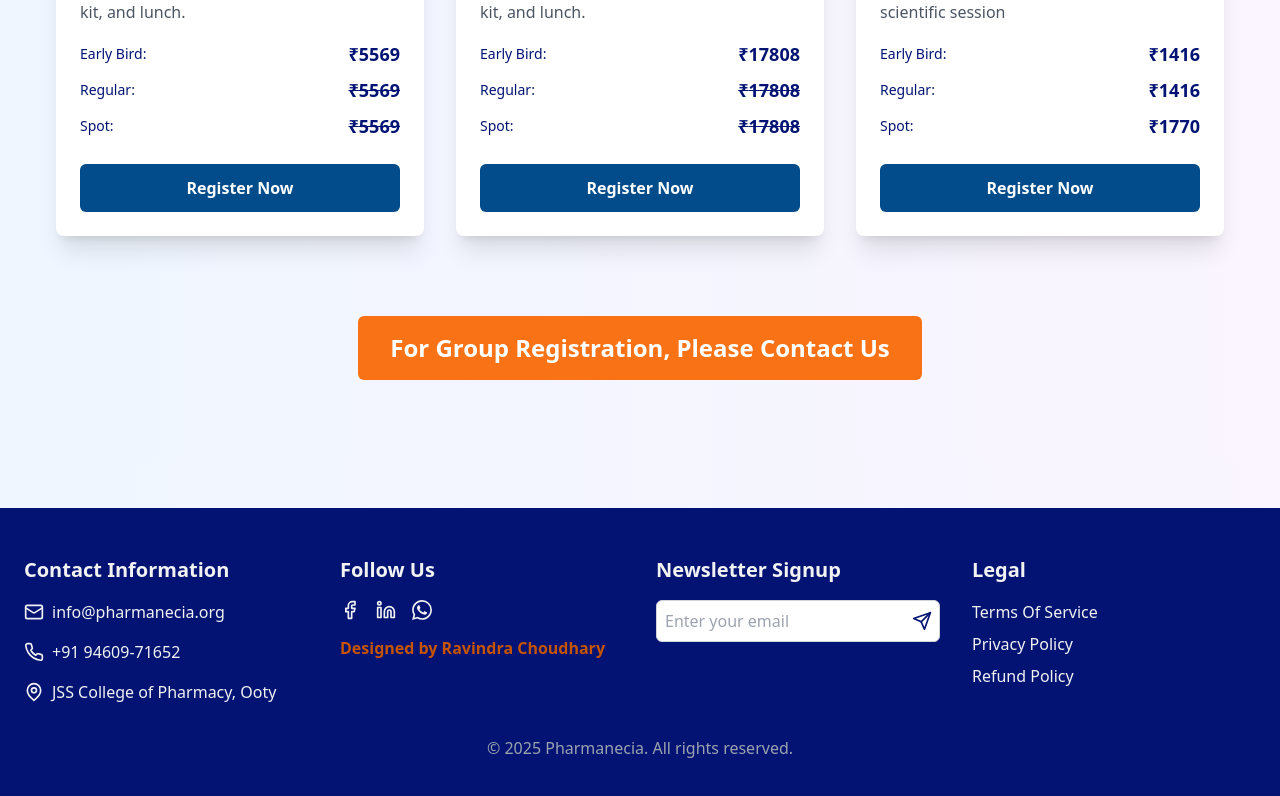
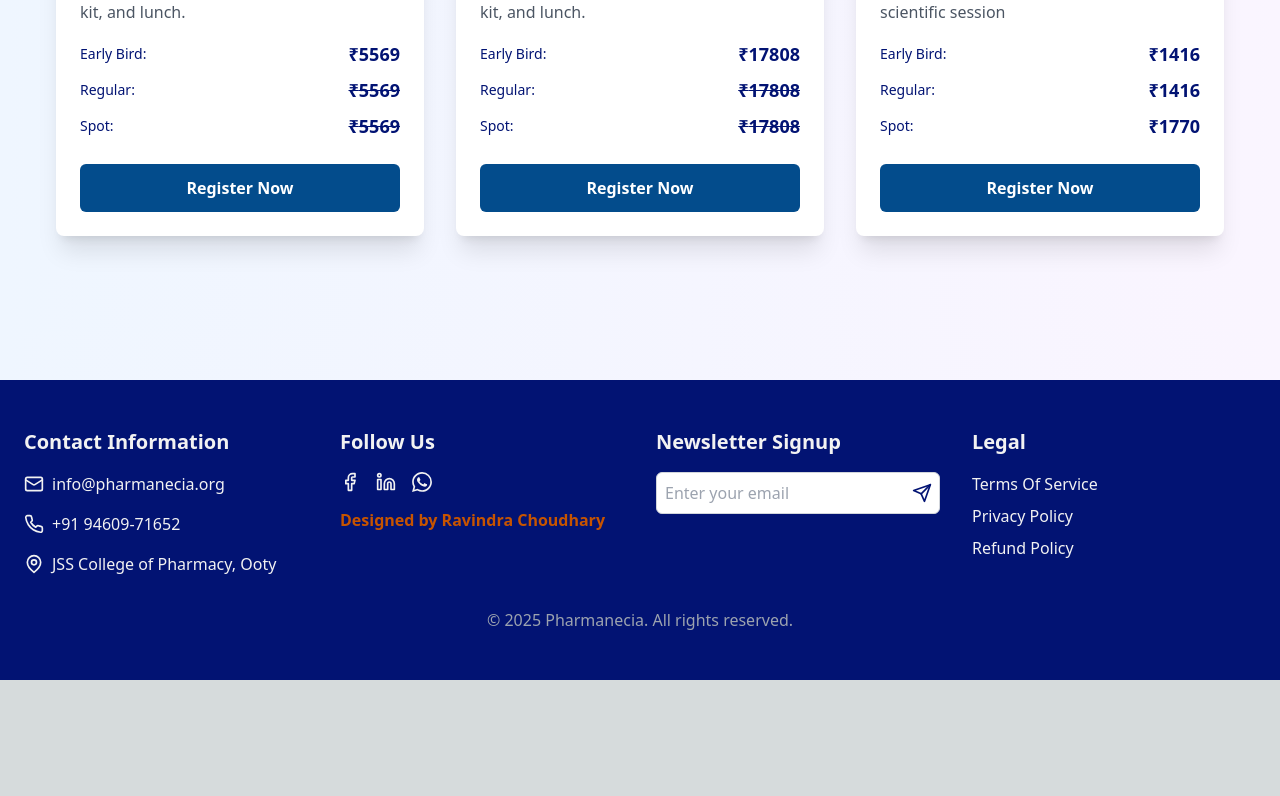
Before and after one commit to ravindrasirvi609/pharmanecia, a Next.js app: page /Registration in a window 1280 px wide. Shown: the part 1527-2323 px from the top of the page. After the commit the page ends 2207 px from the top, so only its background shows below. Built offline with nearby package versions, Linux system fonts and the light colour scheme; no server answers.

Commit message:
Remove group registration contact button from RegistrationPlans component

```diff
--- a/src/components/RegistrationPlans.tsx
+++ b/src/components/RegistrationPlans.tsx
@@ -356,13 +356,6 @@ const RegistrationPlans: React.FC = () => {
             </div>
           </div>
         </div>
-        <div className="flex justify-center items-center py-8">
-          <Link href="/Contact">
-            <button className="bg-orange-500 text-white text-2xl font-bold py-4 px-8 rounded-md hover:bg-primary transition duration-300">
-              For Group Registration, Please Contact Us
-            </button>
-          </Link>
-        </div>
       </div>
 
       {showModal && (
```
